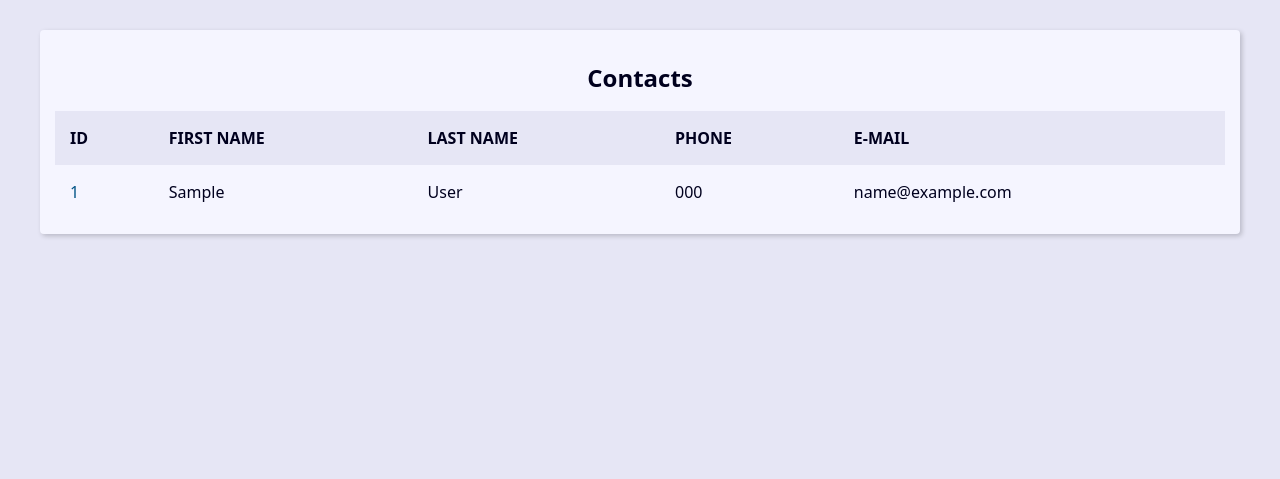
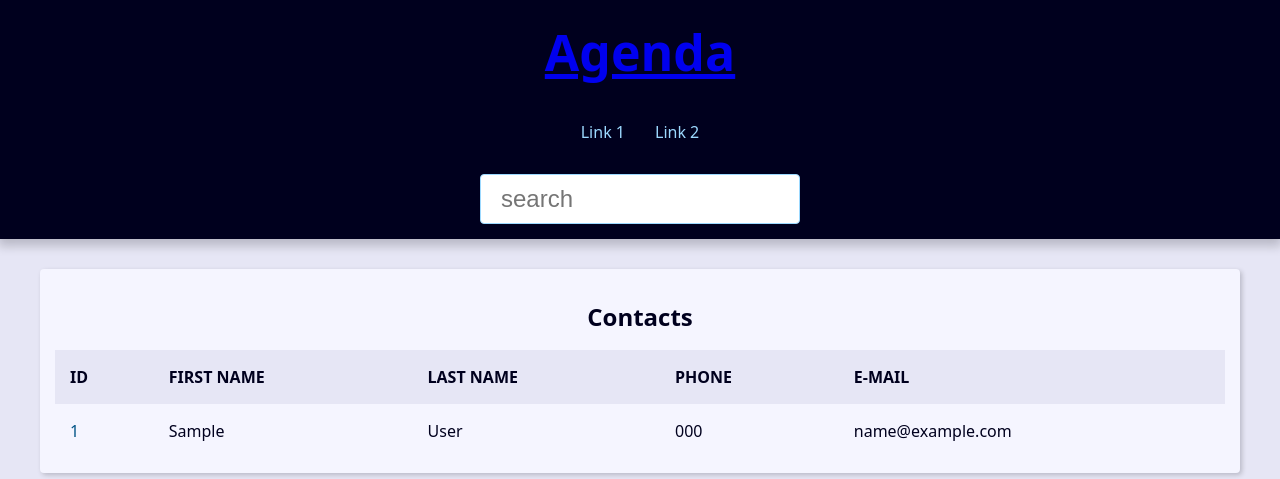
Before and after one commit to marciosebastiao4758/projeto_agenda, a Django app: page / in a window 1280 px wide. Shown: the top 479 px of the page. Run offline with Django 5.2, Linux system fonts and the light colour scheme; tables that the repository leaves empty hold one stand-in row (values such as "Sample post").

Commit message:
criando a busca search

```diff
--- a/base_templates/global/base.html
+++ b/base_templates/global/base.html
@@ -9,6 +9,34 @@
     <link rel="stylesheet" href="{% static 'global/css/style.css' %}">
 </head>
 <body>
+    <header class="header">
+        <h1 class="header-heading">
+            <a href="{% url 'contact:index' %}">
+                Agenda
+            </a>
+        </h1>
+        <nav class="menu">
+            <ul class="menu-list">
+                <li class="menu-item">
+                    <a href="{% url 'contact:search' %}" class="menu-link">
+                        Link 1
+                    </a>
+                </li>
+                <li class="menu-item">
+                    <a href="" class="menu-link">
+                        Link 2
+                    </a>
+                </li>
+            </ul>
+        </nav>
+
+        <div class="search">
+            <form action="" method="GET">
+                <input type="search" class="search-input"
+                placeholder="search" id="search" name="q" value="{{ request.GET.q.strip }}">
+            </form>
+        </div>
+    </header>
     <main class="content">
         {% block content %}
         {% endblock %}
--- a/contact/templates/contact/index.html
+++ b/contact/templates/contact/index.html
@@ -19,7 +19,7 @@
                 {% for contact in contacts %}
                     <tr class="table-row">
                         <td class="table-cel">
-                            <a href="#" class="table-link">
+                            <a href="{% url 'contact:contact' contact.id %}" class="table-link">
                                 {{ contact.id }}
                             </a>
                         </td>
--- a/contact/urls.py
+++ b/contact/urls.py
@@ -1,8 +1,10 @@
 from django.urls import path
-from .views import index
+from .views import index, contact, search
 
 app_name = "contact"
 
 urlpatterns = [
     path("", index, name="index"),
+    path("contact/<int:contact_id>/", contact, name="contact"),
+    path("search/", search, name="search"),
 ]
--- a/contact/views.py
+++ b/contact/views.py
@@ -1,6 +1,42 @@
-from django.shortcuts import render
+from django.shortcuts import render, redirect
 from .models import Contact, Category
+from django.db.models import Q
+
 
 def index(request):
-    contacts = Contact.objects.all()
+    # filtrando os contatos pelo campo show=True e ordenando pelo id e fatiando
+    contacts = Contact.objects\
+        .filter(show=True)\
+            .order_by("-id")[:10]
+            # printando a consulta sql no terminal
+    # print(contacts.query)
+
     return render(request, "contact/index.html", {"contacts":contacts})
+
+def contact(request, contact_id):
+    single_contact = Contact.objects.get(pk=contact_id)
+    return render(request, "contact/contact.html", {"contact":single_contact})
+
+
+def search(request):
+    # pegando o valor do request com request.GET sendo que get("q", "") está pegando valor do nome
+    search_value = request.GET.get("q", "").strip()
+    if search_value == "":
+        return redirect("contact:index")
+
+            # printando a consulta sql no terminal
+    # print("search_value", search_value)
+    # filtrando os contatos pelo campo show=True e ordenando pelo id e fatiando
+    contacts = Contact.objects\
+        .filter(show=True)\
+            .filter(
+                Q(first_name__icontains=search_value) |
+                Q(last_name__icontains=search_value) |
+                Q(email__icontains=search_value) |
+                Q(phone_icontains=search_value)
+                )\
+            .order_by("-id")
+    # printando a consulta:
+    print(contacts.query)
+
+    return render(request, "contact/index.html", {"contacts":contacts})
```
Also changed, not shown: contact/templates/contact/contact.html (added, +16 -0 lines), 1 other file.
